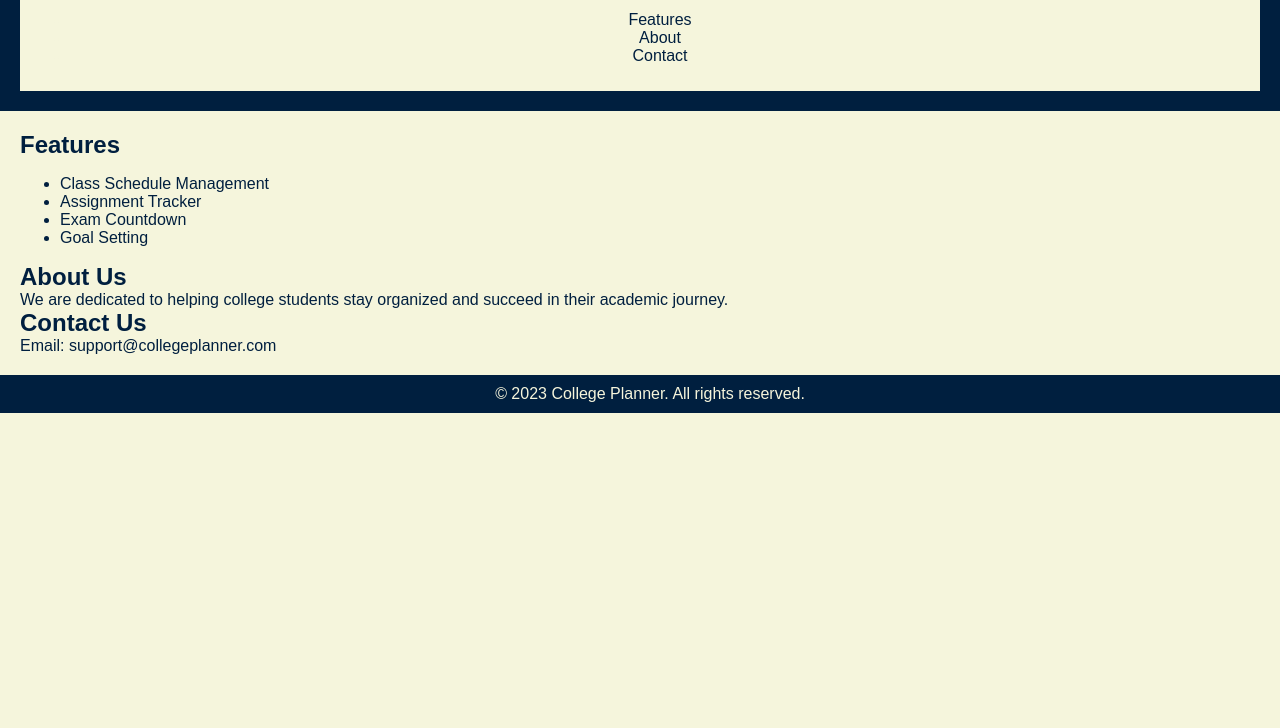
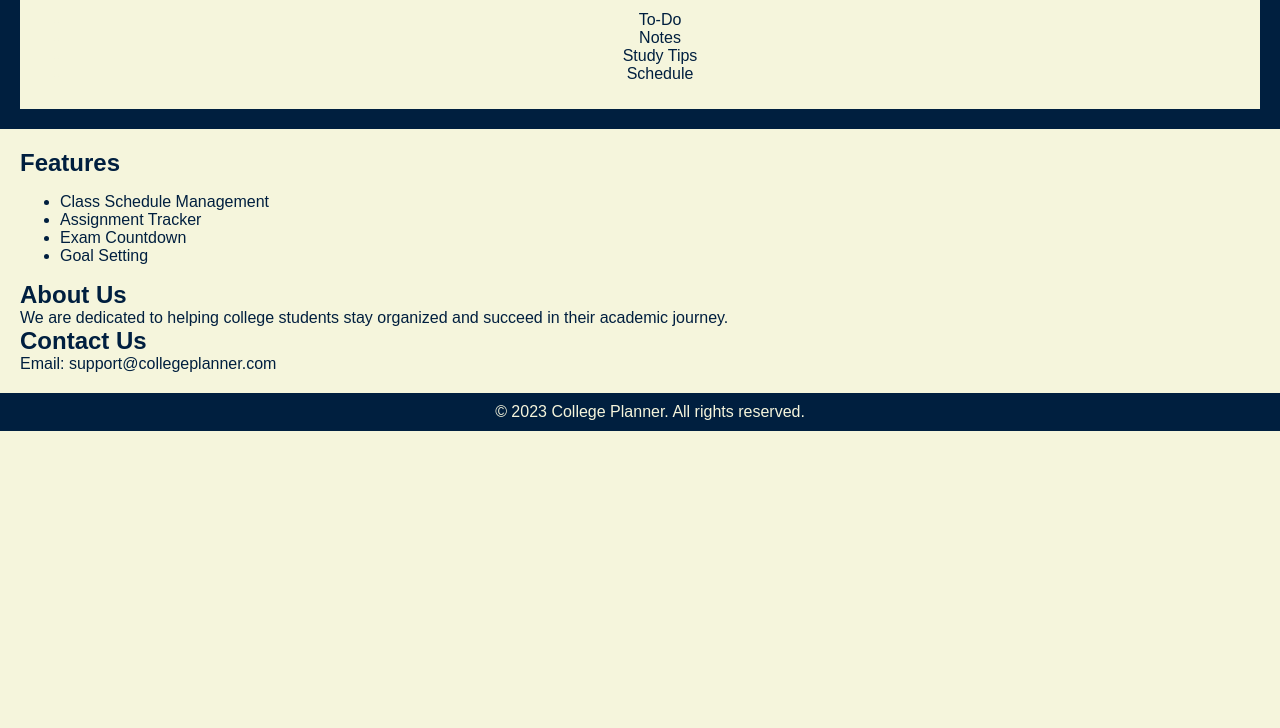
Before and after one commit to WillLandon/Web-Development-Project, a plain HTML site: page index.html in a window 1280 px wide. Shown: the part 72-800 px from the top of the page. Drawn offline with Linux system fonts and the light colour scheme.

Commit message:
All the html files have been created and the index.html file has been updated with links to the new pages.

```diff
--- a/index.html
+++ b/index.html
@@ -11,9 +11,10 @@
         <h1>Welcome to Your College Planner</h1>
         <nav>
             <ul>
-                <li><a href="#features">Features</a></li>
-                <li><a href="#about">About</a></li>
-                <li><a href="#contact">Contact</a></li>
+                <li><a href="#to-do">To-Do</a></li>
+                <li><a href="#notes">Notes</a></li>
+                <li><a href="#studytips">Study Tips</a></li>
+                <li><a href="#schedule">Schedule</a></li>
             </ul>
         </nav>
     </header>
```
Also changed, not shown: notes.html (added), schedule.html (added), studytips.html (added), to-do.html (added).
